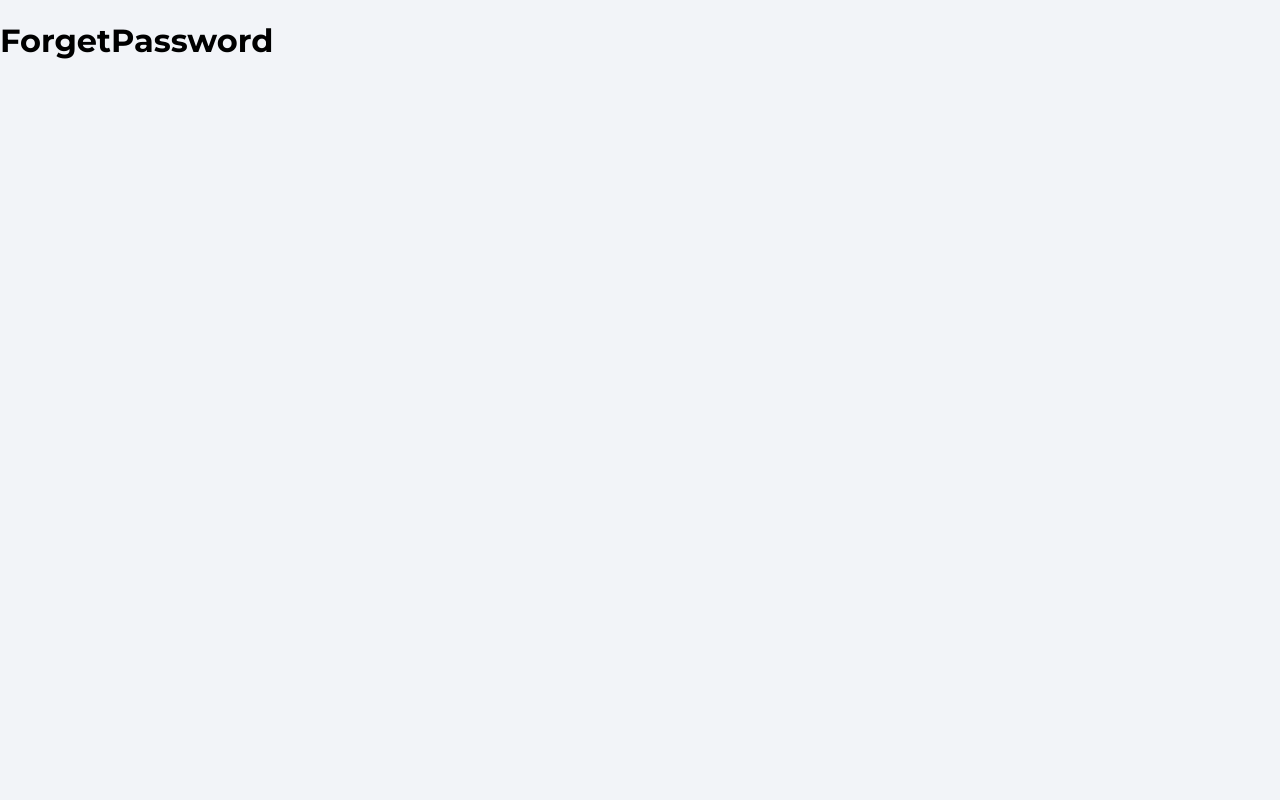
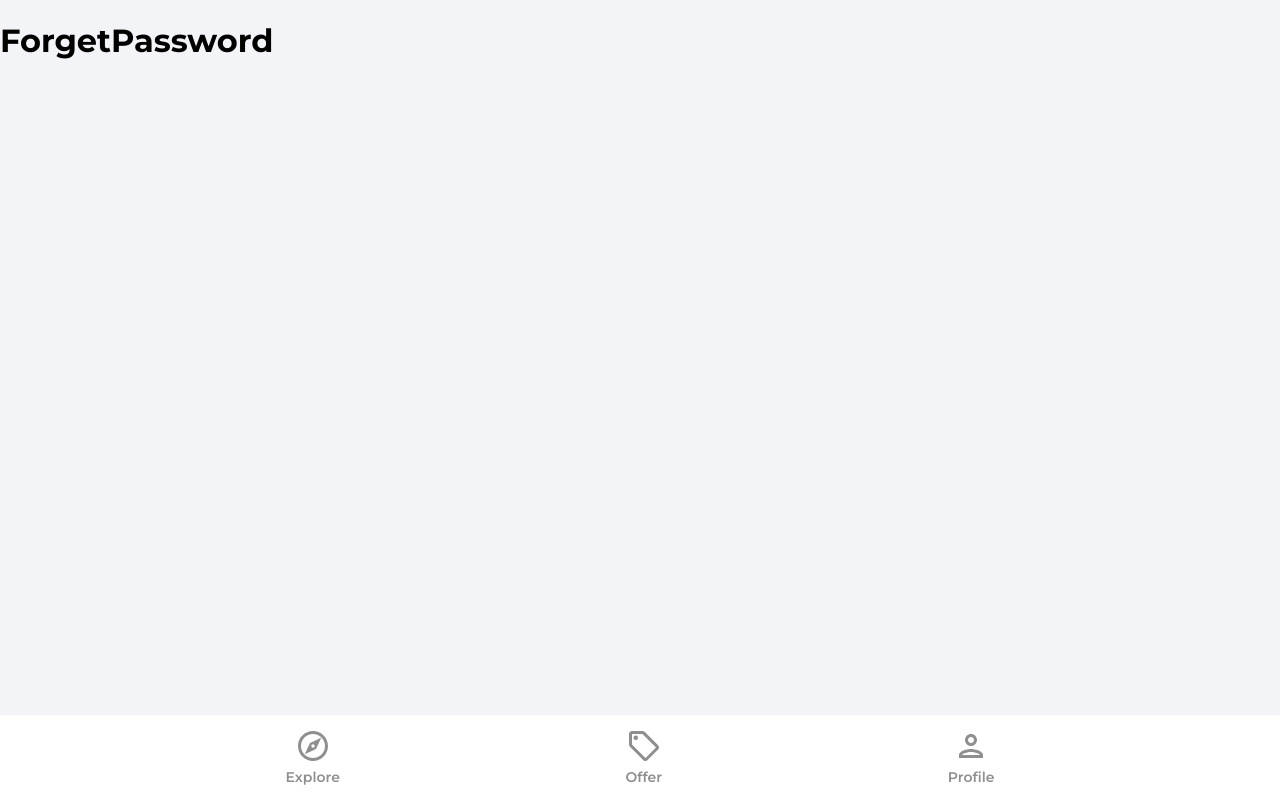
Before and after one commit to avinashvagh/house-marketplace-app, a React (Create React App) app: page /forget-password in a window 1280 px wide. Built offline with nearby package versions, Linux system fonts and the light colour scheme; the HTML template or start-up script is replaced by a standard one.

Commit message:
navbar component added

```diff
--- a/src/App.js
+++ b/src/App.js
@@ -1,4 +1,5 @@
 import {BrowserRouter as Router, Routes, Route} from "react-router-dom"
+import Navbar from "./components/Navbar"
 import Explore from "./pages/Explore"
 import Offers from "./pages/Offers"
 import Profile from "./pages/Profile"
@@ -19,8 +20,9 @@
           <Route path="/forget-password" element={<ForgetPassword/>} />
 
         </Routes>
+      <Navbar/>
+
       </Router>
-      {/* navbar */}
     </>
   );
 }
--- /dev/null
+++ b/src/components/Navbar.jsx
@@ -0,0 +1,39 @@
+import { useNavigate, useLocation } from "react-router-dom";
+import { ReactComponent as OfferIcon } from "../assets/svg/localOfferIcon.svg";
+import { ReactComponent as ExploreIcon } from "../assets/svg/exploreIcon.svg";
+import { ReactComponent as PersonOutlineIcon } from "../assets/svg/personOutlineIcon.svg";
+
+function Navbar() {
+    const navigate= useNavigate()
+    const location = useLocation()
+
+const pathMatchRoute=(route)=>{
+    if(route===location.pathname){
+        return true
+    }
+}
+
+
+  return (
+    <footer className='navbar'>
+      <nav className='navbarNav'>
+        <ul className='navbarListItems'>
+          <li className='navbarListItem'>
+            <ExploreIcon fill={pathMatchRoute("/")? "#2c2c2c":"#8f8f8f"} width="36px" height="36px" onClick={()=>navigate("/")}/>
+            <p className={pathMatchRoute("/")?"navbarListItemNameActive" :"navbarListItemName"}>Explore</p>
+          </li>
+          <li className='navbarListItem'>
+            <OfferIcon fill={pathMatchRoute("/offers")? "#2c2c2c":"#8f8f8f"} width="36px" height="36px" onClick={()=>navigate("/offers")}/>
+            <p className={pathMatchRoute("/offers")?"navbarListItemNameActive" :"navbarListItemName"}>Offer</p>
+          </li>
+          <li className='navbarListItem'>
+            <PersonOutlineIcon fill={pathMatchRoute("/profile")? "#2c2c2c":"#8f8f8f"} width="36px" height="36px" onClick={()=>navigate("/profile")}/>
+            <p className={pathMatchRoute("/profile")?"navbarListItemNameActive" :"navbarListItemName"}>Profile</p>
+          </li>
+        </ul>
+      </nav>
+    </footer>
+  );
+}
+
+export default Navbar;
```
